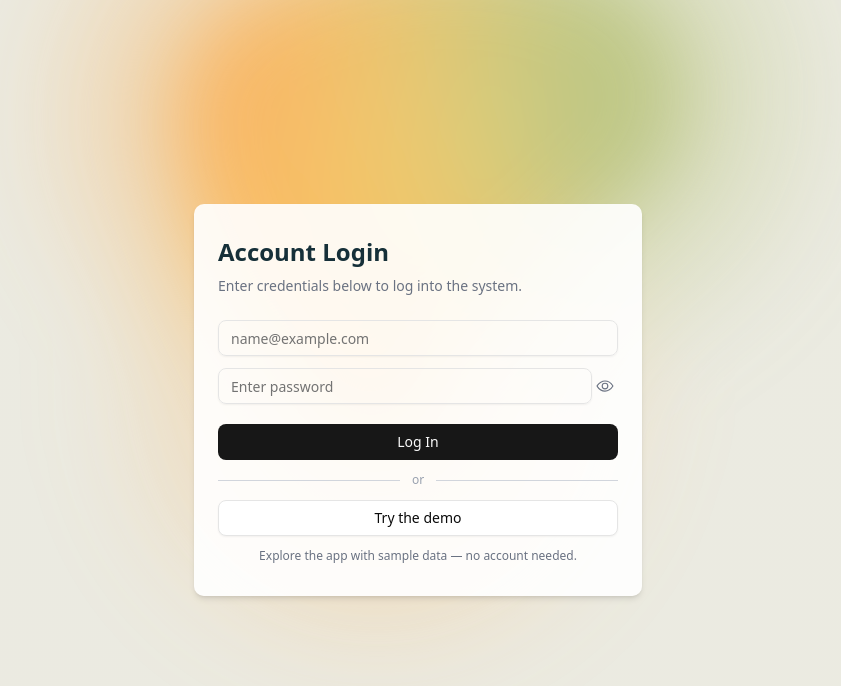
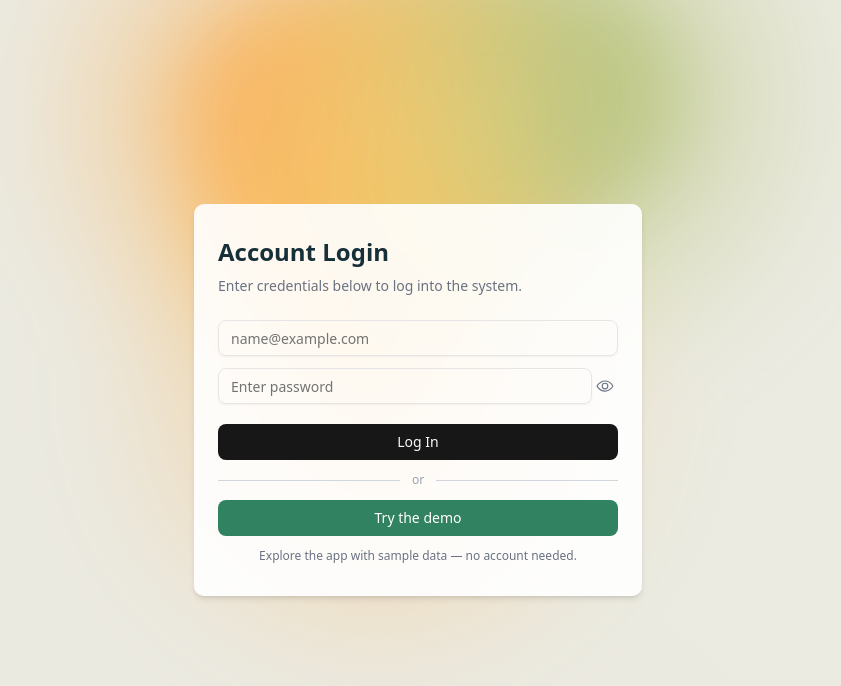
Before and after one commit to tchiahsu/microgreen-app, a React (Vite) app in the folder ui/: page / in a window 1280 px wide. Shown: the top 686 px of the page, without its empty margins (222-1063 px from the left). Built offline with nearby package versions, Linux system fonts and the light colour scheme; no server answers.

Commit message:
made demo button green

```diff
--- a/ui/src/pages/pages/Login.tsx
+++ b/ui/src/pages/pages/Login.tsx
@@ -97,8 +97,7 @@ export default function Login() {
                     </div>
 
                     <Button
-                        variant="outline"
-                        className="cursor-pointer"
+                        className="cursor-pointer bg-[#308261] text-white hover:bg-[#266b4f]"
                         type="button"
                         onClick={startDemo}
                     >
```
